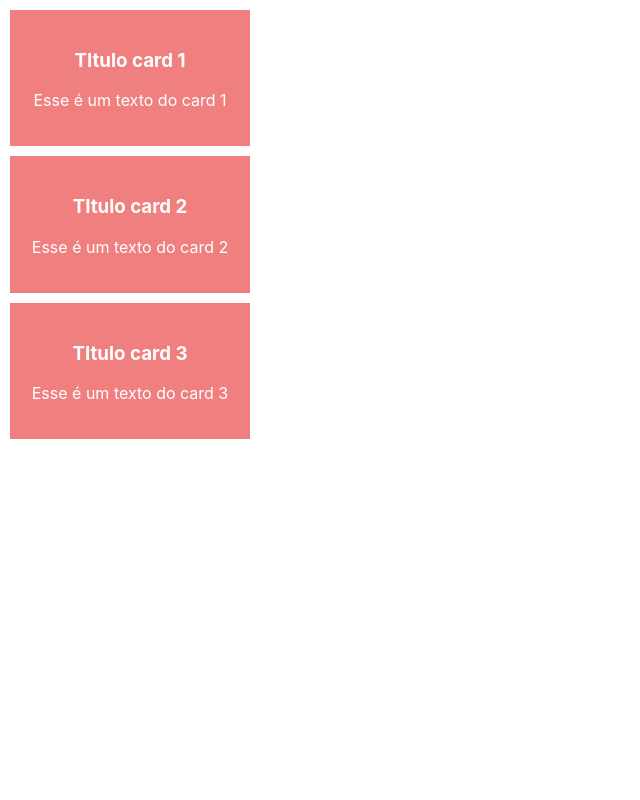
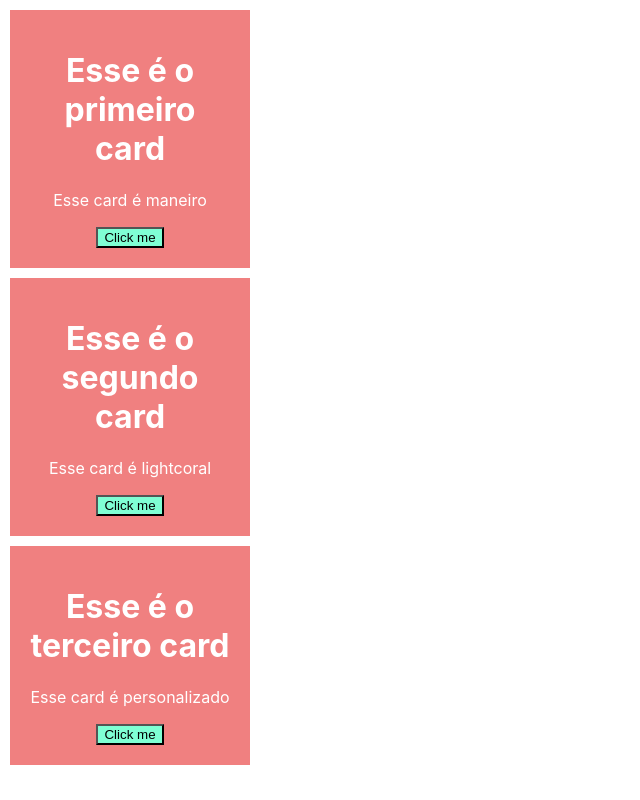
Before and after one commit to Daniel-Oliveira0/testes-react, a React (Create React App) app: page / in a window 1280 px wide. Shown: the whole page, without its empty margins (0-640 px from the left). Built offline with nearby package versions, Linux system fonts and the light colour scheme.

Commit message:
tentando props novamente

```diff
--- a/src/App.js
+++ b/src/App.js
@@ -4,20 +4,9 @@ import Card from './components/card/card';
 function App() {
   return (
     <>
-      <Card>
-        <h3>TItulo card 1</h3>
-        <p>Esse é um texto do card 1</p>
-      </Card>
-      <Card>
-      <h3>TItulo card 2</h3>
-      <p>Esse é um texto do card 2</p>
-      </Card>
-
-      <Card>
-      <h3>TItulo card 3</h3>
-      <p>Esse é um texto do card 3</p>
-      </Card>
-
+      <Card title="Esse é o primeiro card" description="Esse card é maneiro"/>
+      <Card title="Esse é o segundo card" description="Esse card é lightcoral"/>
+      <Card title="Esse é o terceiro card" description="Esse card é personalizado"/>
     </>
   );
 }
--- a/src/components/card/card.js
+++ b/src/components/card/card.js
@@ -1,10 +1,13 @@
 import React from "react";
 import "./card.css";
+import Button from "../button/button";
 
-const Card = ({children}) => {
+const Card = ({title, description}) => {
     return (
         <div className="card">
-            {children}
+            <h1>{title}</h1>
+            <p>{description}</p>
+            <Button/>
         </div>
     );
 }
```
